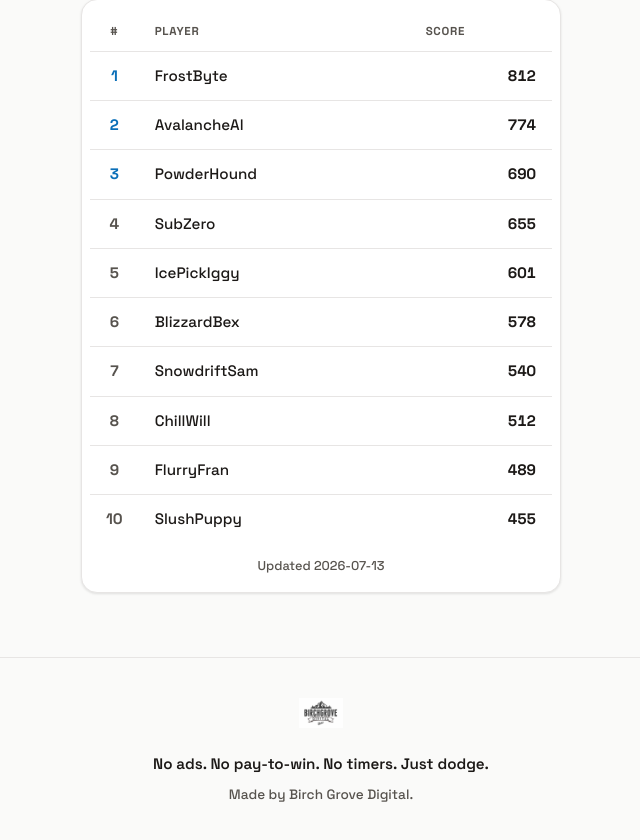
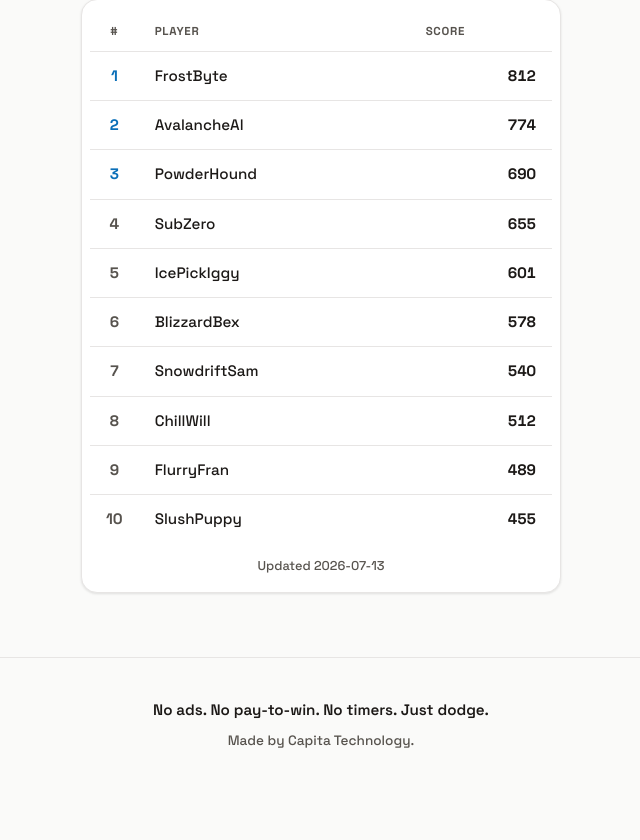
Before and after one commit to Reebz/snowball-dodge-website, a plain HTML site: page index.html in a window 1280 px wide. Shown: the part 2467-3307 px from the top of the page, without its empty margins (319-959 px from the left). After the commit the page ends 3259 px from the top, so only its background shows below. Drawn offline with Linux system fonts and the light colour scheme.

Commit message:
chore: publisher credit -> Capita Technology
Co-Authored-By: Lt. Franklin "Frank" Drebin Sr. (claude-opus-4-8[1m]) <noreply@anthropic.com>

```diff
--- a/index.html
+++ b/index.html
@@ -733,9 +733,8 @@
   <!-- Footer -->
   <footer class="footer">
     <div class="container">
-      <img src="images/birchgrovedigital.png" alt="Birch Grove Digital" class="footer-logo">
       <p class="footer-tagline">No ads. No pay-to-win. No timers. Just dodge.</p>
-      <p class="footer-copy">Made by Birch Grove Digital.</p>
+      <p class="footer-copy">Made by Capita Technology.</p>
     </div>
   </footer>
 
```
Also changed, not shown: images/birchgrovedigital.png (deleted).
